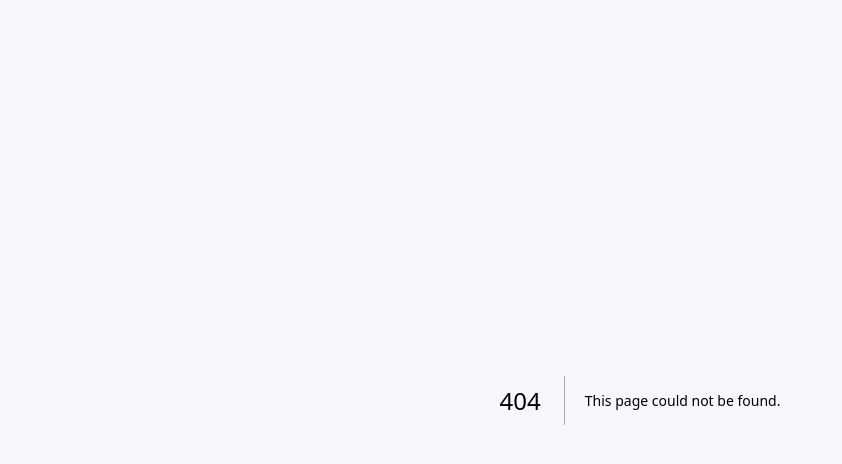
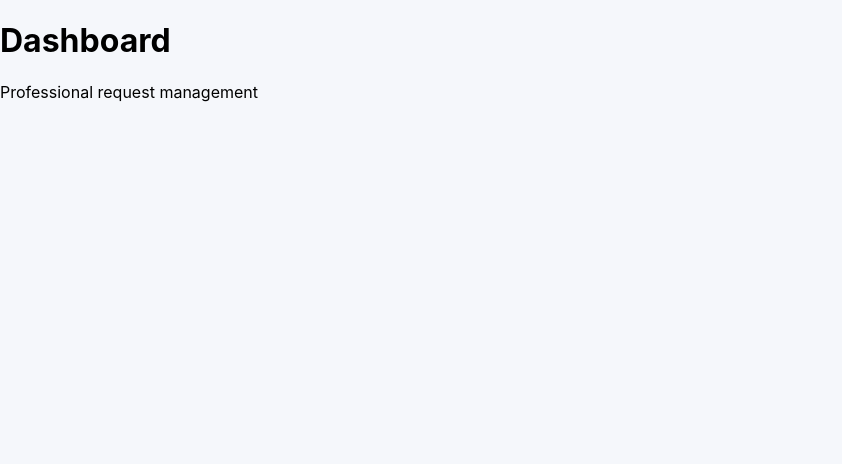
Before and after one commit to YoniLevy10/Fixly, a Next.js app: page /dashboard in a window 1280 px wide. Before the commit this address had no page. Shown: the top 464 px of the page, without its empty margins (0-842 px from the left). Built offline with nearby package versions, Linux system fonts and the light colour scheme.

Commit message:
Add dashboard route

```diff
--- /dev/null
+++ b/app/dashboard/page.tsx
@@ -0,0 +1,8 @@
+export default function DashboardPage() {
+  return (
+    <main>
+      <h1>Dashboard</h1>
+      <p>Professional request management</p>
+    </main>
+  )
+}
```
